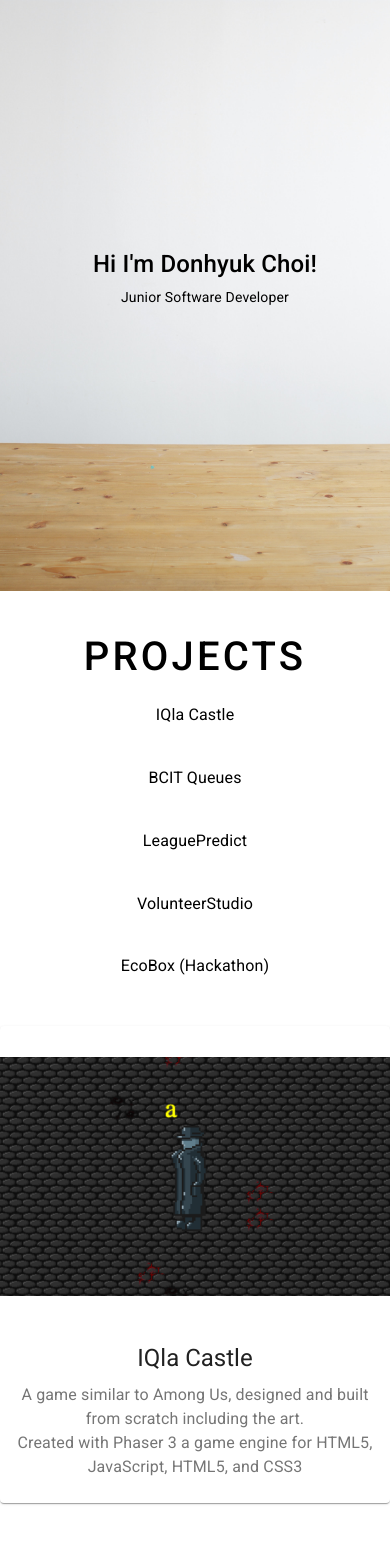
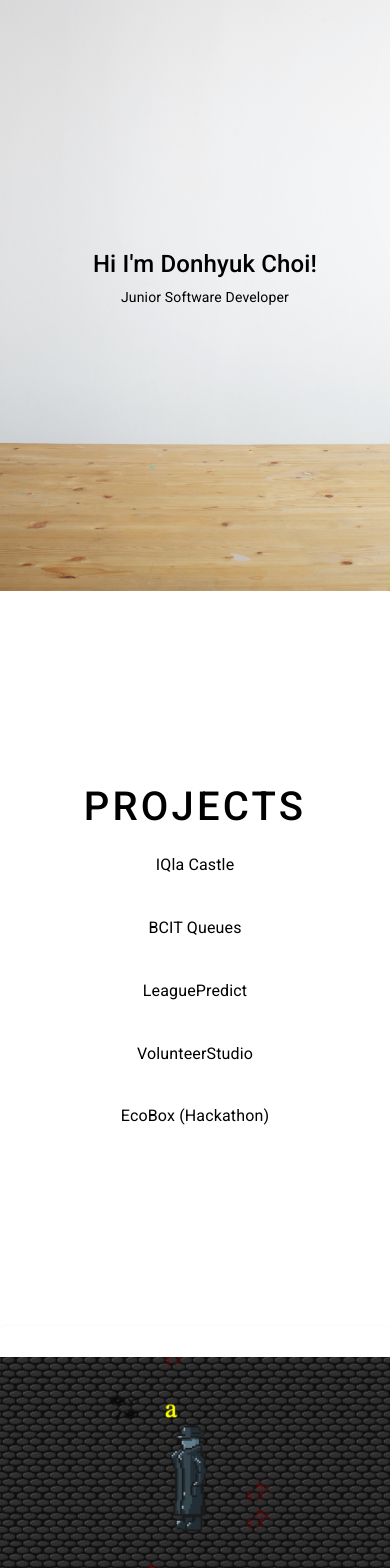
Before and after one commit to MIKECDH/MIKECDH.github.io, a React (Create React App) app: page / in a window 390 px wide. Shown: the top 1568 px of the page. Built offline with nearby package versions, Linux system fonts and the light colour scheme.

Commit message:
Fixed Media Queries

```diff
--- a/package.json
+++ b/package.json
@@ -24,7 +24,7 @@
   },
   "scripts": {
     "start": "react-scripts start",
-    "predeploy":"npm run build",
+    "predeploy": "npm run build",
     "deploy": "gh-pages -d build",
     "build": "react-scripts build",
     "test": "react-scripts test",
--- a/src/Components/AboutMe/AboutMe.js
+++ b/src/Components/AboutMe/AboutMe.js
@@ -1,4 +1,4 @@
-import React, { Component } from 'react';
+import React from 'react';
 import { makeStyles } from '@material-ui/core/styles';
 
 const useStyles = makeStyles((theme) => ({
@@ -8,7 +8,7 @@ const useStyles = makeStyles((theme) => ({
         },
         "& h4": {
             paddingTop: "50px",
-            ['@media(max-width: 600px)']: {
+            '@media(max-width: 1050px)': {
                 letterSpacing: "0",
                 fontSize: "14pt"
             }
@@ -16,13 +16,13 @@ const useStyles = makeStyles((theme) => ({
         "& p": {
             fontSize: "1.2rem",
             paddingTop: "15px",
-            ['@media(max-width: 600px)']: {
+            '@media(max-width: 1050px)': {
                 letterSpacing: "0",
                 fontSize: "0.8rem"
             }
         },
         textAlign: "left",
-        ['@media(max-width: 600px)']: {
+        '@media(max-width: 1050px)': {
             marginTop: "0",
             textAlign: "center",
             padding: "5px"
--- a/src/Components/Contact/Contact.js
+++ b/src/Components/Contact/Contact.js
@@ -12,7 +12,7 @@ const useStyles = makeStyles((theme) => ({
             fontSize: "3.5rem",
             textAlign: "center",
             letterSpacing: "0.3em",
-            ['@media(max-width: 600px)']: {
+            '@media(max-width: 1050px)': {
                 fontSzie: "2.5rem",
                 padding: "10px",
                 textAlign: "center"
@@ -21,7 +21,7 @@ const useStyles = makeStyles((theme) => ({
         "& a": {
             color: "#0388fc"
         },
-        ['@media(max-width: 600px)']: {
+        '@media(max-width: 1050px)': {
             marginTop: "50px",
         },
     }
--- a/src/Components/Landing/Landing.js
+++ b/src/Components/Landing/Landing.js
@@ -19,7 +19,7 @@ const useStyles = makeStyles((theme) => ({
         margin: "0 auto",
         padding: "150px",
         overflowX: "hidden",
-        ['@media(max-width: 600px)'] : {
+        '@media(max-width: 1050px)' : {
             padding: 0
         }
     },
@@ -37,7 +37,7 @@ const useStyles = makeStyles((theme) => ({
         paddingLeft: "20px",
         margin: "0 auto",
         color: "Black",
-        ['@media(max-width: 600px)']: {
+        '@media(max-width: 1050px)': {
             "& h1": {
                 fontSize: "1.5rem"
             },
@@ -53,15 +53,16 @@ const useStyles = makeStyles((theme) => ({
         marginTop: "10vh",
         height: "100vh",
         margin: 0,
-        ['@media(max-width: 600px)']: {
+        '@media(max-width: 1050px)': {
             marginTop: "5vh",
+            height: "110vh"
         },
     },
     right: {
         marginTop: "10vh",
         height: "100vh",
         margin: 0,
-        ['@media(max-width: 600px)']: {
+        '@media(max-width: 1050px)': {
             marginTop: "5vh",
         },
     },
@@ -69,7 +70,7 @@ const useStyles = makeStyles((theme) => ({
         marginTop: "10vh",
         height: "50vh",
         margin: 0,
-        ['@media(max-width: 600px)']: {
+        '@media(max-width: 1050px)': {
             marginTop: "10vh",
         },
     }
--- a/src/Components/Languages/Languages.js
+++ b/src/Components/Languages/Languages.js
@@ -10,14 +10,13 @@ const useStyles = makeStyles((theme) => ({
         "& i": {
             fontSize: "5rem",
             color: "#0388fc",
-            ['@media(max-width: 600px)']: {
-
+            '@media(max-width: 1050px)': {
                 fontSize: "2rem"
             }
         },
-        ['@media(max-width: 600px)']: {
+        '@media(max-width: 1050px)': {
             textAlign: "center",
-            marginTop: "50px"
+            marginTop: "150px"
         }
     },
     icons: {
--- a/src/Components/Projects/ListOfProjects.js
+++ b/src/Components/Projects/ListOfProjects.js
@@ -14,7 +14,8 @@ const useStyles = makeStyles((theme) => ({
         },
         textAlign: "left",
         marginTop: "150px",
-        ['@media(max-width: 600px)']: {
+        '@media(max-width: 1050px)': {
+            marginTop: "150px",
             textAlign: "center",
             margin: "0",
             padding: "0",
@@ -25,7 +26,7 @@ const useStyles = makeStyles((theme) => ({
             paddingTop: "40px",
             paddingBottom: "40px",
             fontSize: "1.3em",
-            ['@media(max-width: 600px)']: {
+            '@media(max-width: 1050px)': {
                 paddingTop: "0",
                 fontSize: "1rem",
                 textAlign: "center"
@@ -60,7 +61,7 @@ export default function ListOfProjects() {
     return (
         <div className={classes.root}>
             <Grid container spacing={1} >
-                <Grid item xs={12} xl={3}>
+                <Grid item xs={12} xl={3} lg={3} md={12} sm={12}>
                     <div className={classes.projectInfo}>
                         <h1>PROJECTS</h1>
                         <ul className={classes.projectList}>
@@ -68,7 +69,7 @@ export default function ListOfProjects() {
                         </ul>
                     </div>
                 </Grid>
-                <Grid item xs={12} xl={9}>
+                <Grid item xs={12} xl={9} lg={9} md={12} sm={12}>
                     <div className={classes.projectCard}>
                         <Projects projects={ProjectInfo[count]} />
                     </div>
--- a/src/Components/Projects/Projects.js
+++ b/src/Components/Projects/Projects.js
@@ -1,7 +1,6 @@
-import React, { Component } from 'react';
+import React from 'react';
 import { makeStyles } from '@material-ui/core/styles';
 import Card from '@material-ui/core/Card';
-import CardActionArea from '@material-ui/core/CardActionArea';
 import CardContent from '@material-ui/core/CardContent';
 import CardMedia from '@material-ui/core/CardMedia';
 import Typography from '@material-ui/core/Typography';
@@ -13,7 +12,8 @@ const useStyles = makeStyles((theme) => ({
         backgroundColor: "#FFF",
         color: 'black',
         paddingTop: "20vh",
-        ['@media(max-width: 600px)']: {
+        '@media(max-width: 1050px)': {
+            marginTop: "150px",
             padding: "0",
             margin: "0"
         }
@@ -22,12 +22,12 @@ const useStyles = makeStyles((theme) => ({
         height: "450px",
         backgroundRepeat: "no-repeat",
         backgroundSize: "contain",
-        ['@media(max-width: 600px)']: {
+        '@media(max-width: 1050px)': {
             height: "300px"
         }
     },
     info: {
-        ['@media(min-width: 350px)']: {
+        '@media(min-width: 350px)': {
 
         }
     }
```
Also changed, not shown: 1 other file (tests, documents, lock files or other folders).
